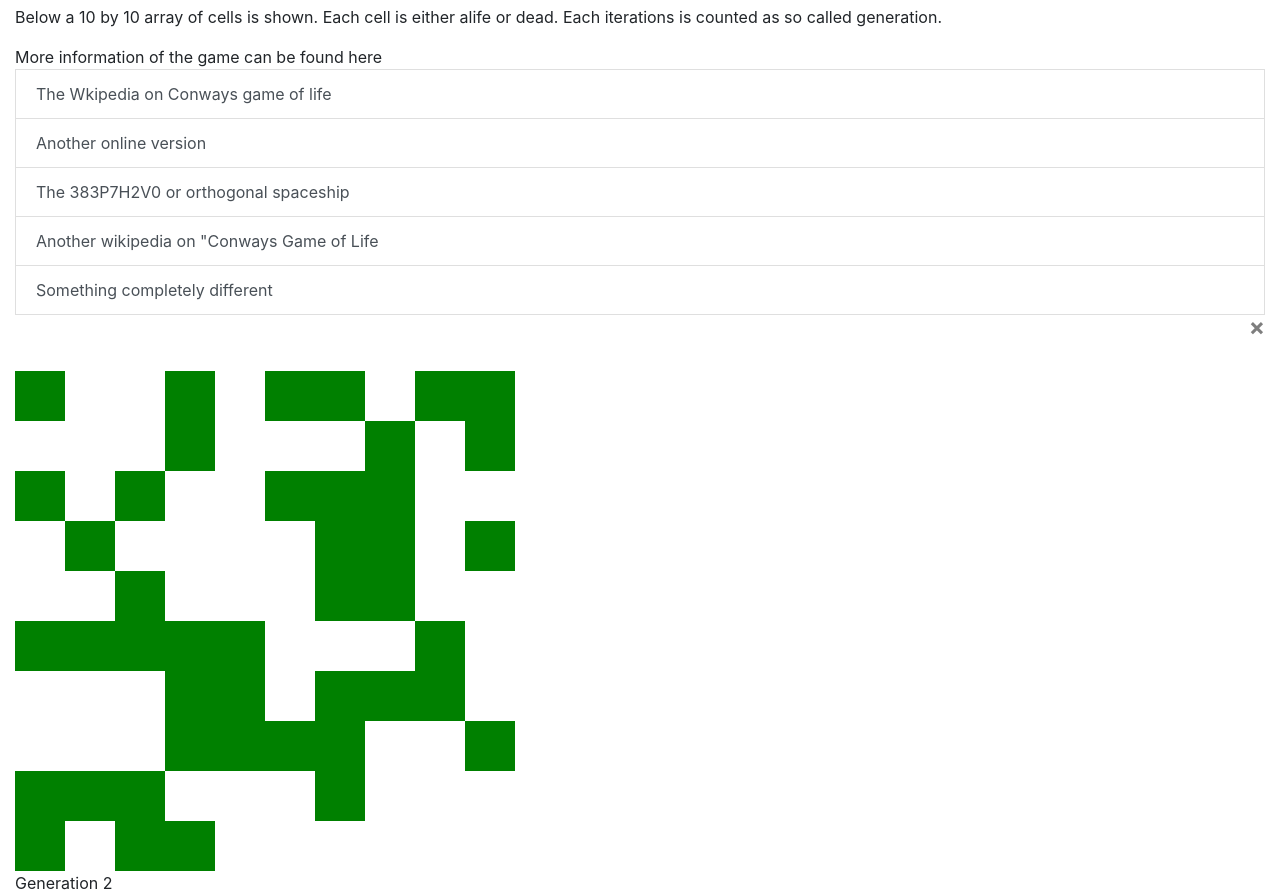
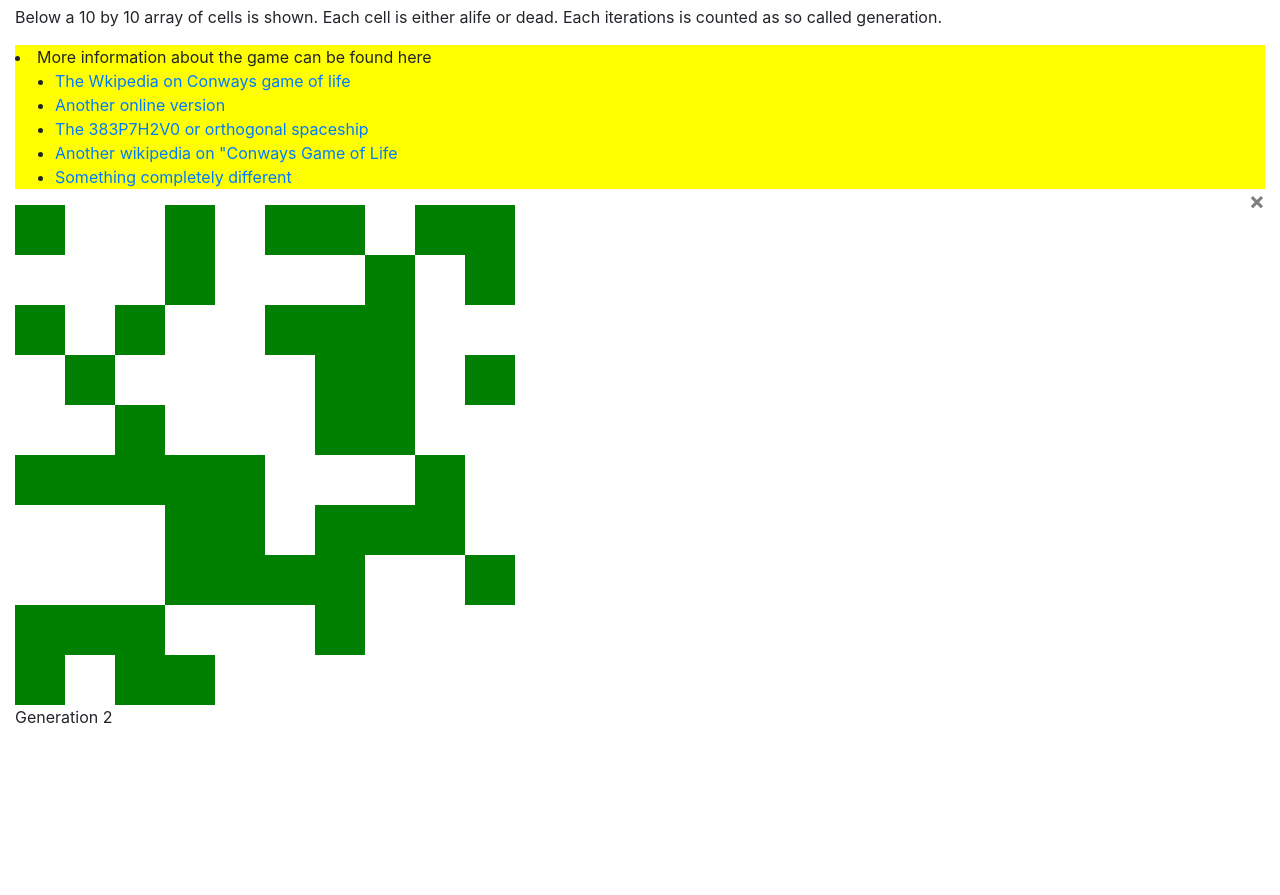
Before and after one commit to merdmann/game_of_life, a plain HTML site: page index.html in a window 1280 px wide. Shown: the part 51-946 px from the top of the page. After the commit the page ends 800 px from the top, so only its background shows below. Drawn offline with nearby package versions, Linux system fonts and the light colour scheme.

Commit message:
Minor  changes to the text section of the page

```diff
--- /dev/null
+++ b/__azurite_db_blob_extent__.json
@@ -0,0 +1 @@
+{"filename":"c:\\Users\\49172\\Projects\\game_of_life\\game_of_life\\__azurite_db_blob_extent__.json","collections":[{"name":"$EXTENTS_COLLECTION$","data":[],"idIndex":[],"binaryIndices":{"id":{"name":"id","dirty":false,"values":[]}},"constraints":null,"uniqueNames":[],"transforms":{},"objType":"$EXTENTS_COLLECTION$","dirty":false,"cachedIndex":null,"cachedBinaryIndex":null,"cachedData":null,"adaptiveBinaryIndices":true,"transactional":false,"cloneObjects":false,"cloneMethod":"parse-stringify","asyncListeners":false,"disableMeta":false,"disableChangesApi":true,"disableDeltaChangesApi":true,"autoupdate":false,"serializableIndices":true,"ttl":null,"maxId":0,"DynamicViews":[],"events":{"insert":[],"update":[],"pre-insert":[],"pre-update":[],"close":[],"flushbuffer":[],"error":[],"delete":[null],"warning":[null]},"changes":[]}],"databaseVersion":1.5,"engineVersion":1.5,"autosave":true,"autosaveInterval":5000,"autosaveHandle":null,"throttledSaves":true,"options":{"autosave":true,"autosaveInterval":5000,"serializationMethod":"normal","destructureDelimiter":"$<\n"},"persistenceMethod":"fs","persistenceAdapter":null,"verbose":false,"events":{"init":[null],"loaded":[],"flushChanges":[],"close":[],"changes":[],"warning":[]},"ENV":"NODEJS"}
--- a/css/main.css
+++ b/css/main.css
@@ -38,5 +38,8 @@
     position: absolute;
 }
 
-
+.info-box {
+    background-color: yellow;
+    width: "60%";
+    height: "100%";
 }
--- a/index.html
+++ b/index.html
@@ -35,16 +35,21 @@
             </script>
             <h1>Conways game of Life</h1>
             <P>Below a 10 by 10 array of cells is shown. Each cell is either alife or dead. Each iterations is counted as so called generation.</P>
-            <div id="references" class="list-group" aria-hidden="false">
-                <p>More information of the game can be found here
-                    <a href="https://de.wikipedia.org/wiki/Conways_Spiel_des_Lebens" class="list-group-item list-group-item-action">The Wkipedia on Conways game of life</a>
-                    <a href="https://conwaylife.com/" class="list-group-item list-group-item-action">Another online version</a>
-                    <a href="https://conwaylife.com/wiki/Scholar" class="list-group-item list-group-item-action">The 383P7H2V0 or orthogonal spaceship</a>
-                    <a href="https://en.wikipedia.org/wiki/Conway%27s_Game_of_Life" class="list-group-item list-group-item-action">Another wikipedia on "Conways Game of Life</a>
-                    <a href="http://existentialcomics.com/comic/249" class="list-group-item list-group-item-action" tabindex="-1" aria-disabled="true">Something completely different</a>
-                    <button type="button" class="close" role="presentation" aria-label="Close">
-											<span aria-hidden="true" onclick="HideAllElements('references')">&times;</span>
-										</button>
+            <div class="info-box" id="references" >
+                <div id="references">
+                    <li>More information about the game can be found here</li>
+                    <ul>
+                        <li><a href="https://de.wikipedia.org/wiki/Conways_Spiel_des_Lebens">The Wkipedia on Conways game of life</a></li>
+                        <li><a href="https://conwaylife.com/">Another online version</a></li>
+                        <li><a href="https://conwaylife.com/wiki/Scholar">The 383P7H2V0 or orthogonal spaceship</a></li>
+                        <li><a href="https://en.wikipedia.org/wiki/Conway%27s_Game_of_Life">Another wikipedia on "Conways Game of Life</a></li>
+                        <li><a href="http://existentialcomics.com/comic/249">Something completely different</a></li>
+                        <button type="button" class="close">
+							<span  onclick="HideAllElements('references')"> &times;</span>
+						</button>
+                    </ul>
+                    </li>
+                </div>
             </div>
             </p>
         </div>
```
Also changed, not shown: __azurite_db_blob__.json (added, +1 -0 lines).
